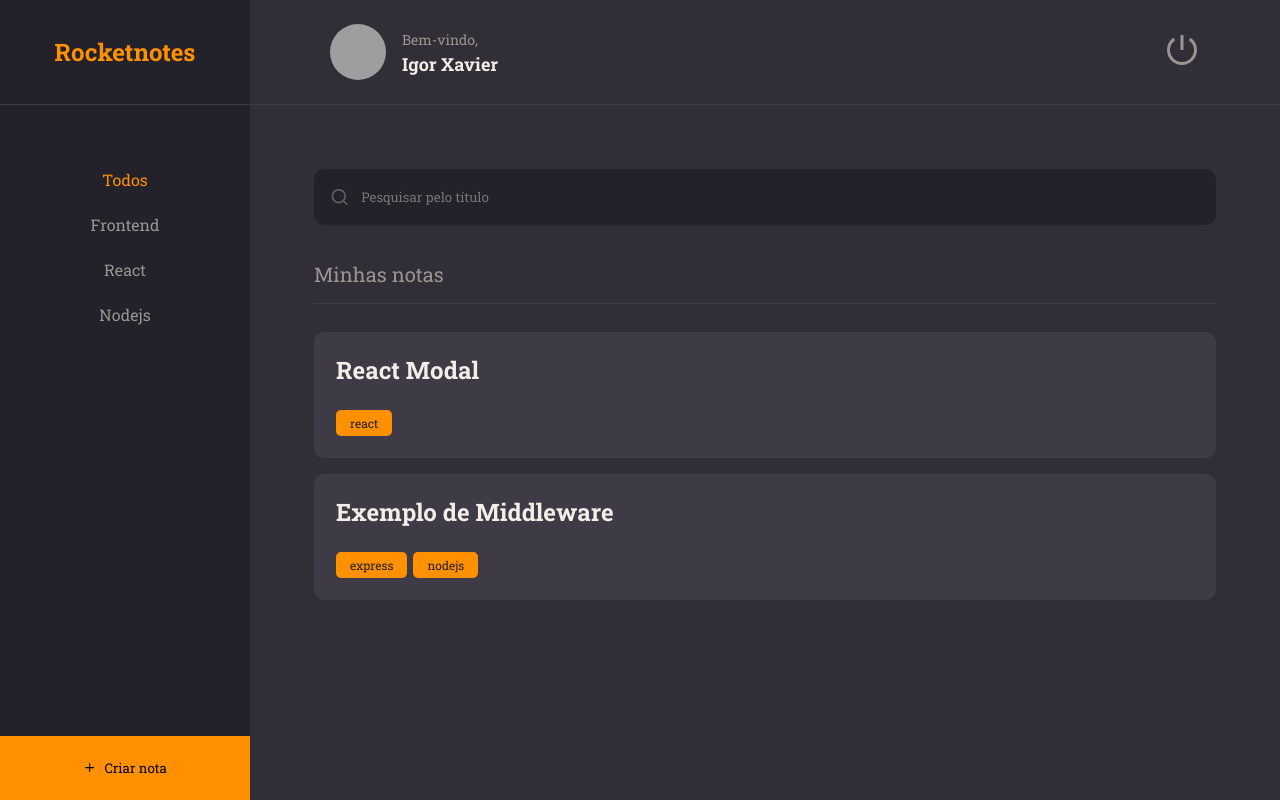
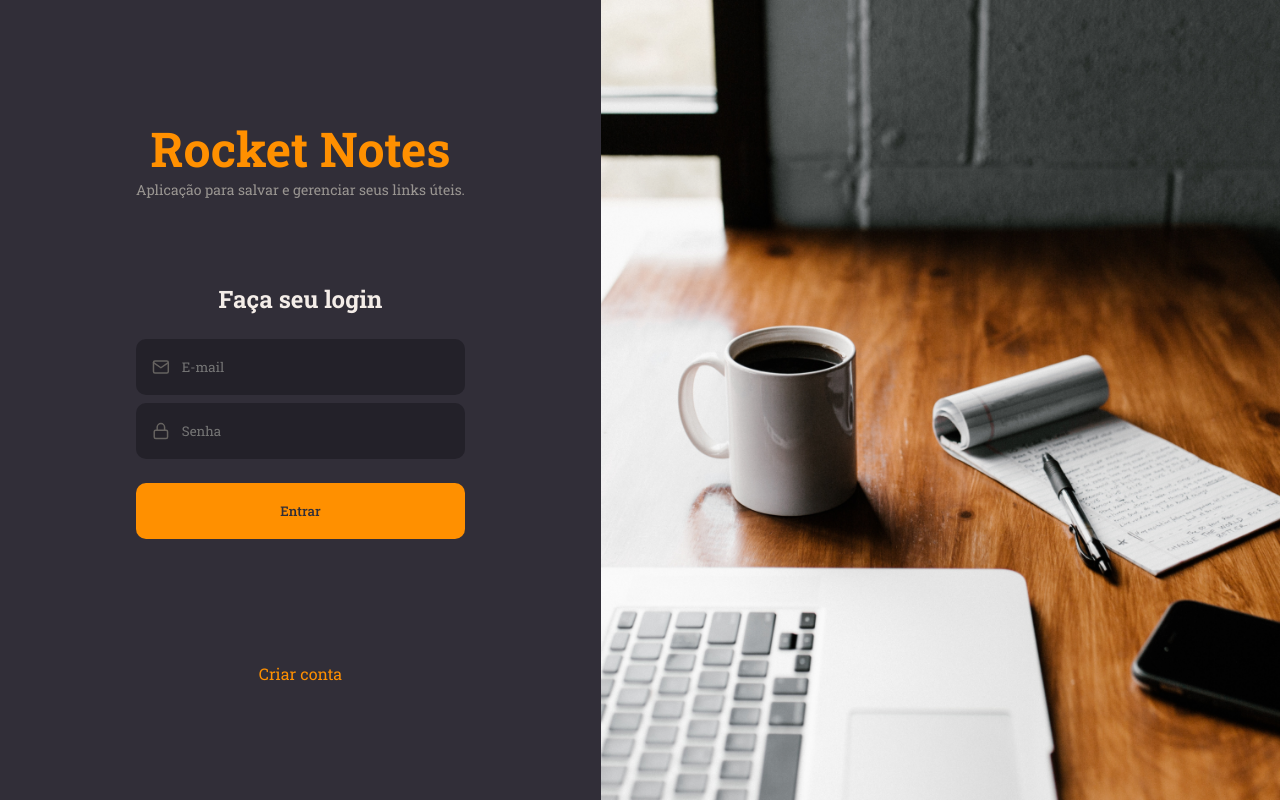
Before and after one commit to igor1203/rocketnotes, a React (Vite) app: page / in a window 1280 px wide. Built offline with nearby package versions, Linux system fonts and the light colour scheme; grey boxes are pictures that could not be loaded.

Commit message:
background

```diff
--- a/src/main.jsx
+++ b/src/main.jsx
@@ -6,13 +6,15 @@
 import { ThemeProvider } from 'styled-components'
 
 import { Home } from './pages/Home'
+import { Details } from './pages/Details'
+import { SignIn } from './pages/SignIn'
 
 
 ReactDOM.createRoot(document.getElementById('root')).render(
   <React.StrictMode >
     <ThemeProvider theme={theme}>
       <GlobalStyles />
-      <Home />
+      <SignIn />
     </ThemeProvider>
   </React.StrictMode>,
 )
--- /dev/null
+++ b/src/pages/SignIn/index.jsx
@@ -0,0 +1,39 @@
+import { Background, Container, Form } from "./styles";
+
+import { FiMail, FiLock } from 'react-icons/fi'
+import { Input } from '../../components/Input'
+import { Button } from '../../components/Button'
+
+export function SignIn(){
+  return(
+    <Container>
+      <Form>
+        <h1>Rocket Notes</h1>
+        <p>Aplicação para salvar e gerenciar seus links úteis.</p>
+
+        <h2>Faça seu login</h2>
+
+        <Input
+          placeholder="E-mail"
+          type="text"
+          icon={FiMail}
+        />
+
+        <Input
+          placeholder="Senha"
+          type="password"
+          icon={FiLock}
+        />
+
+        <Button title="Entrar" />
+
+        <a href="#">
+          Criar conta
+        </a>
+
+      </Form>
+
+      <Background />
+    </Container>
+  )
+}
--- /dev/null
+++ b/src/pages/SignIn/styles.js
@@ -0,0 +1,47 @@
+import styled from "styled-components";
+import backgroundImg from '../../assets/background.png'
+
+export const Container = styled.div`
+  height: 100vh;
+
+  display: flex;
+  align-items: stretch;
+`;
+
+export const Form = styled.form`
+  padding: 0 136px;
+
+  display: flex;
+  flex-direction: column;
+  justify-content: center;
+  align-items: center;
+
+  text-align: center;
+
+  > h1 {
+    font-size: 48px;
+    color: ${({ theme }) => theme.COLORS.ORANGE};
+  }
+
+  > h2 {
+    font-size: 24px;
+    margin-top: 84px;
+    margin-bottom: 24px;
+  }
+
+  > p {
+    font-size: 14px;
+    color: ${({ theme }) => theme.COLORS.GRAY_100};
+  }
+
+  > a {
+    margin-top: 124px;
+    color: ${({ theme }) => theme.COLORS.ORANGE};
+  }
+`;
+
+export const Background = styled.div`
+  flex: 1;
+  background: url(${backgroundImg}) no-repeat center center;
+  background-size: cover;
+`;
```
Also changed, not shown: src/assets/background.png (added).
